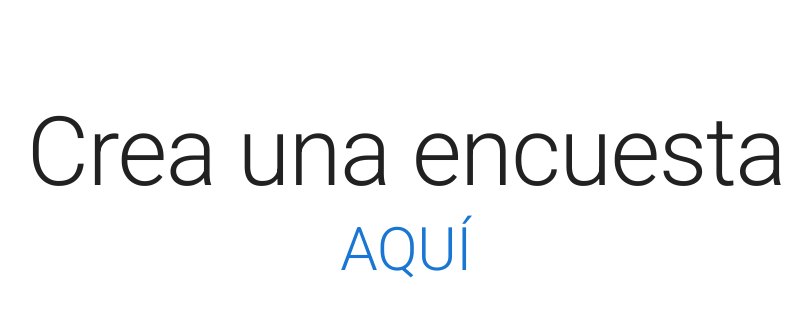
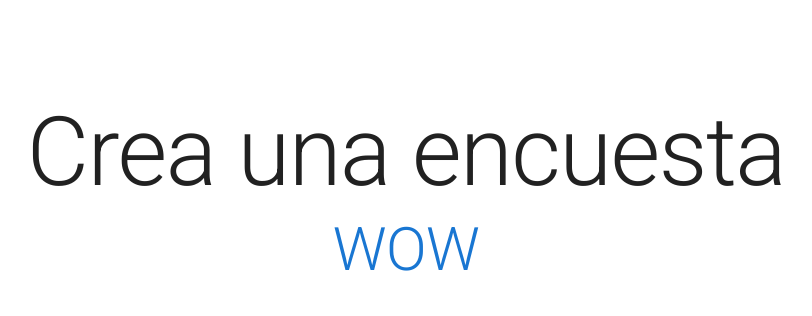
Before and after one commit to El-Mendez/QuickPolls, a React (Vite) app in the folder ui/: page / in a window 1280 px wide. Shown: the top 316 px of the page, without its empty margins (234-1046 px from the left). Built offline with nearby package versions, Linux system fonts and the light colour scheme.

Commit message:
test pipeline

```diff
--- a/ui/src/pages/MainScreen.tsx
+++ b/ui/src/pages/MainScreen.tsx
@@ -16,7 +16,7 @@ const MainScreen = () => {
       <Typography variant="h1">Crea una encuesta</Typography>
       <Link to="/crear">
         <Button>
-          <Typography variant="h2">aquí</Typography>
+          <Typography variant="h2">WOW</Typography>
         </Button>
       </Link>
     </Box>
```
